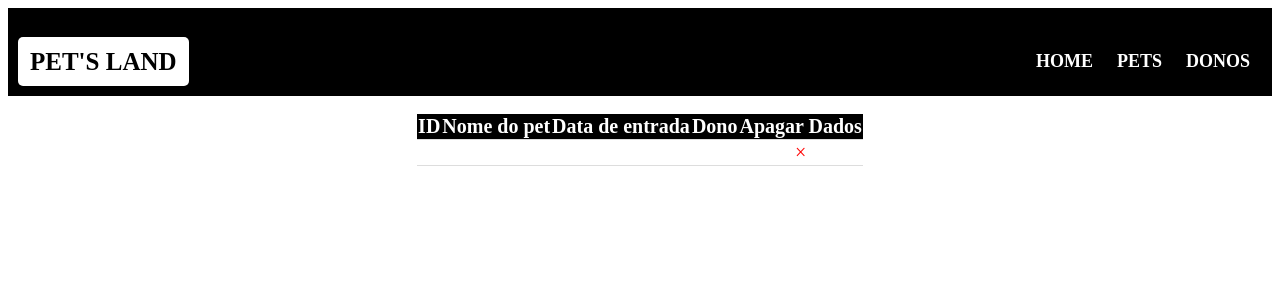
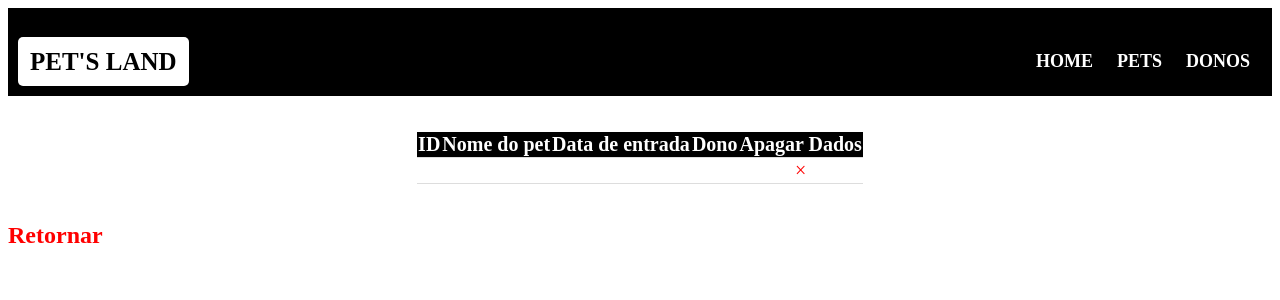
Before and after one commit to luuishenriique/Dev_Web-I, a PHP site: page /info.php?id=1 in a window 1280 px wide. Shown: the top 300 px of the page. Run offline with PHP 8.4, Linux system fonts and the light colour scheme; data that the repository does not hold is empty.

Commit message:
adicionando elementos ao arquivo info.php

```diff
--- a/Exercício-6-CR*D-múltiplo/info.php
+++ b/Exercício-6-CR*D-múltiplo/info.php
@@ -12,6 +12,8 @@
 
 	$pets = array_map('colect', $data);
  ?>
+
+<br>
 
  <table class="info_table">
  	<thead>
@@ -34,5 +36,9 @@
  	</tbody>
  </table>
 
+<br>
+
+<h2><a class="main_links" href="pet.php">Retornar</a></h2>
+
 </body>
 </html>
```
